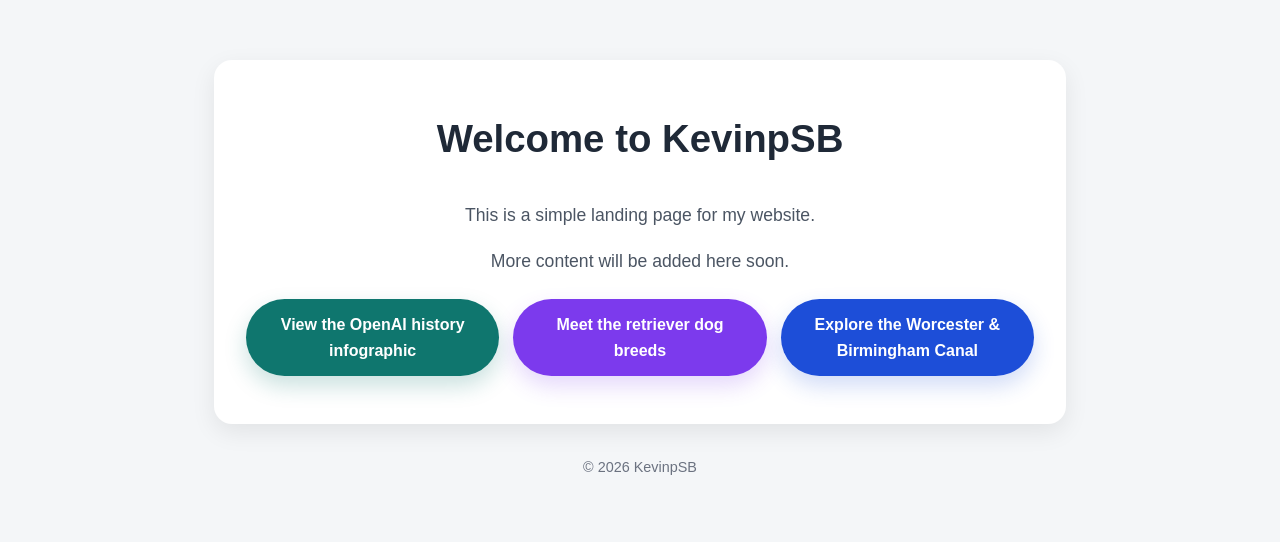
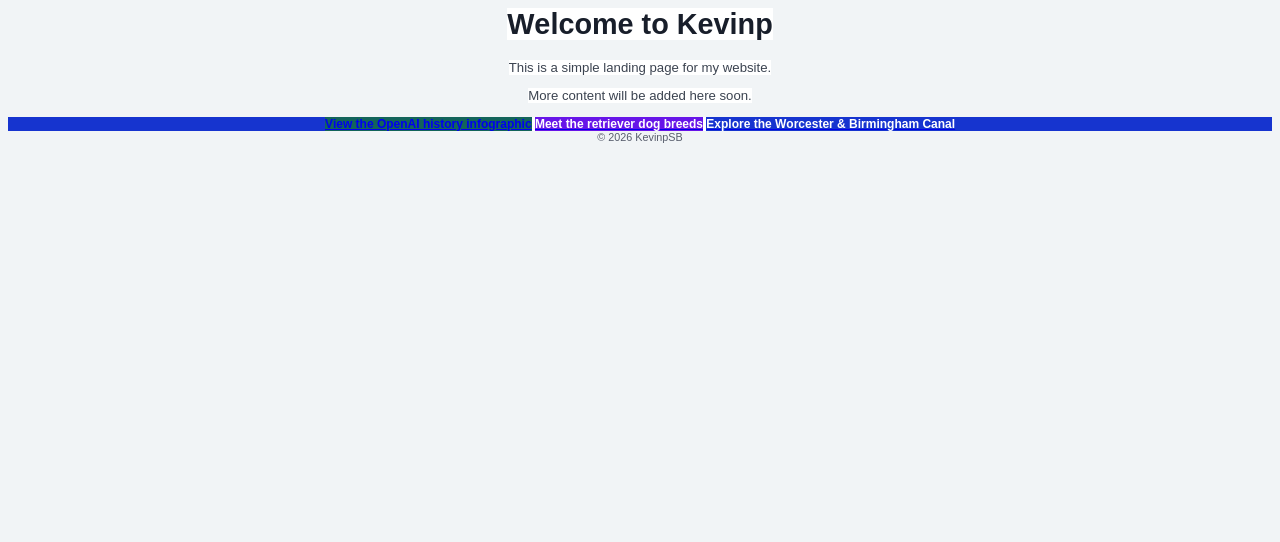
Before and after one commit to kevinpSB/KevinpSB.github.io, a plain HTML site: page index.html in a window 1280 px wide. Drawn offline with Linux system fonts and the light colour scheme.

Commit message:
Update index.html

```diff
--- a/index.html
+++ b/index.html
@@ -1,121 +1,29 @@
-<!DOCTYPE html>
-<html lang="en-GB">
+<!DOCTYPE html PUBLIC "-//W3C//DTD HTML 4.01//EN" "http://www.w3.org/TR/html4/strict.dtd">
+<html>
 <head>
-  <meta charset="UTF-8">
-  <meta name="viewport" content="width=device-width, initial-scale=1.0">
-  <title>KevinpSB Website</title>
-  <style>
-    * {
-      box-sizing: border-box;
-    }
-
-    body {
-      margin: 0;
-      font-family: Arial, Helvetica, sans-serif;
-      background: #f4f6f8;
-      color: #222;
-      line-height: 1.6;
-    }
-
-    .container {
-      max-width: 900px;
-      margin: 0 auto;
-      padding: 60px 24px;
-      text-align: center;
-    }
-
-    .card {
-      background: white;
-      padding: 48px 32px;
-      border-radius: 18px;
-      box-shadow: 0 8px 24px rgba(0, 0, 0, 0.08);
-    }
-
-    h1 {
-      margin-top: 0;
-      font-size: 2.4rem;
-      color: #1f2937;
-    }
-
-    p {
-      font-size: 1.1rem;
-      color: #4b5563;
-    }
-
-    .link-grid {
-      display: grid;
-      grid-template-columns: repeat(3, minmax(0, 1fr));
-      gap: 14px;
-      margin-top: 24px;
-    }
-
-    .feature-link {
-      display: flex;
-      align-items: center;
-      justify-content: center;
-      min-height: 54px;
-      padding: 13px 18px;
-      border-radius: 999px;
-      background: #0f766e;
-      color: white;
-      font-weight: 700;
-      text-decoration: none;
-      box-shadow: 0 10px 22px rgba(15, 118, 110, 0.22);
-      transition: transform 160ms ease, box-shadow 160ms ease;
-    }
-
-    .feature-link:hover {
-      transform: translateY(-2px);
-      box-shadow: 0 14px 26px rgba(15, 118, 110, 0.28);
-    }
-
-    .feature-link.secondary {
-      background: #7c3aed;
-      box-shadow: 0 10px 22px rgba(124, 58, 237, 0.2);
-    }
-
-    .feature-link.secondary:hover {
-      box-shadow: 0 14px 26px rgba(124, 58, 237, 0.27);
-    }
-
-    .feature-link.tertiary {
-      background: #1d4ed8;
-      box-shadow: 0 10px 22px rgba(29, 78, 216, 0.2);
-    }
-
-    .feature-link.tertiary:hover {
-      box-shadow: 0 14px 26px rgba(29, 78, 216, 0.27);
-    }
-
-    .footer {
-      margin-top: 32px;
-      font-size: 0.9rem;
-      color: #6b7280;
-    }
-
-    @media (max-width: 640px) {
-      .link-grid {
-        grid-template-columns: 1fr;
-      }
-    }
+  <meta http-equiv="Content-Type" content="text/html; charset=utf-8">
+  <meta http-equiv="Content-Style-Type" content="text/css">
+  <title></title>
+  <meta name="Generator" content="Cocoa HTML Writer">
+  <meta name="CocoaVersion" content="2685.5">
+  <style type="text/css">
+    body {background-color: #f1f4f6}
+    p.p2 {margin: 0.0px 0.0px 13.2px 0.0px; text-align: center; font: 13.2px Arial; color: #3b4350; -webkit-text-stroke: #3b4350}
+    p.p3 {margin: 0.0px 0.0px 0.0px 0.0px; text-align: center; font: 12.0px Arial; color: #ffffff; -webkit-text-stroke: #ffffff; background-color: #1634cf}
+    p.p4 {margin: 0.0px 0.0px 0.0px 0.0px; text-align: center; font: 10.8px Arial; color: #585e6d; -webkit-text-stroke: #585e6d}
+    span.s1 {font-kerning: none; background-color: #ffffff}
+    span.s2 {font-kerning: none; background-color: #13645b}
+    span.s3 {font-kerning: none; color: #1a1a1a; background-color: #ffffff; -webkit-text-stroke: 0px #1a1a1a}
+    span.s4 {font-kerning: none; color: #ffffff; background-color: #6715e8; -webkit-text-stroke: 0px #ffffff}
+    span.s5 {font-kerning: none; color: #ffffff; background-color: #1634cf; -webkit-text-stroke: 0px #ffffff}
+    span.s6 {font-kerning: none}
   </style>
 </head>
 <body>
-  <main class="container">
-    <section class="card">
-      <h1>Welcome to KevinpSB</h1>
-      <p>This is a simple landing page for my website.</p>
-      <p>More content will be added here soon.</p>
-      <div class="link-grid">
-        <a class="feature-link" href="ai-history.html">View the OpenAI history infographic</a>
-        <a class="feature-link secondary" href="retrievers.html">Meet the retriever dog breeds</a>
-        <a class="feature-link tertiary" href="worcester-birmingham-canal.html">Explore the Worcester &amp; Birmingham Canal</a>
-      </div>
-    </section>
-
-    <footer class="footer">
-      &copy; 2026 KevinpSB
-    </footer>
-  </main>
+<h1 style="margin: 0.0px 0.0px 19.3px 0.0px; text-align: center; font: 28.8px Arial; color: #181e2a; -webkit-text-stroke: #181e2a"><span class="s1"><b>Welcome to Kevinp</b><b></b></span></h1>
+<p class="p2"><span class="s1">This is a simple landing page for my website.</span></p>
+<p class="p2"><span class="s1">More content will be added here soon.</span></p>
+<p class="p3"><span class="s2"><a href="file:///Users/kevin/Library/Mobile%20Documents/com~apple~CloudDocs/Website/KevinpSB.github.io/ai-history.html"><b>View the OpenAI history infographic</b></a></span><span class="s3"> <a href="file:///Users/kevin/Library/Mobile%20Documents/com~apple~CloudDocs/Website/KevinpSB.github.io/retrievers.html"><span class="s4"><b>Meet the retriever dog breeds</b></span></a> <a href="file:///Users/kevin/Library/Mobile%20Documents/com~apple~CloudDocs/Website/KevinpSB.github.io/worcester-birmingham-canal.html"><span class="s5"><b>Explore the Worcester &amp; Birmingham Canal</b><b></b></span></a></span></p>
+<p class="p4"><span class="s6">© 2026 KevinpSB</span></p>
 </body>
 </html>
```
